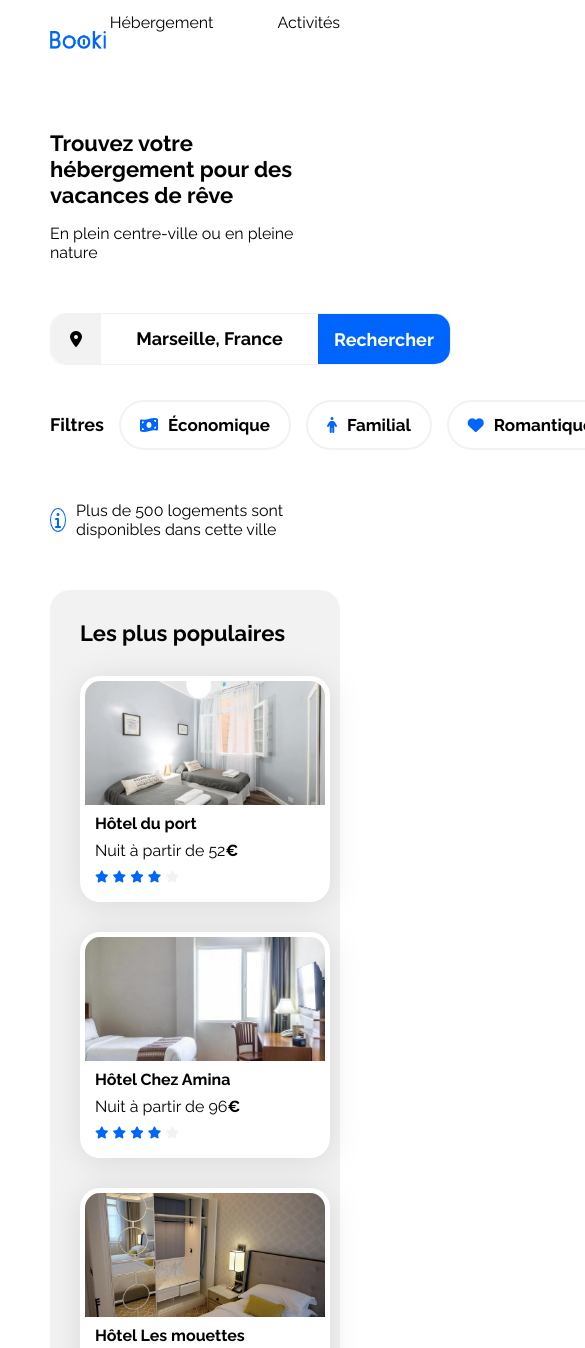
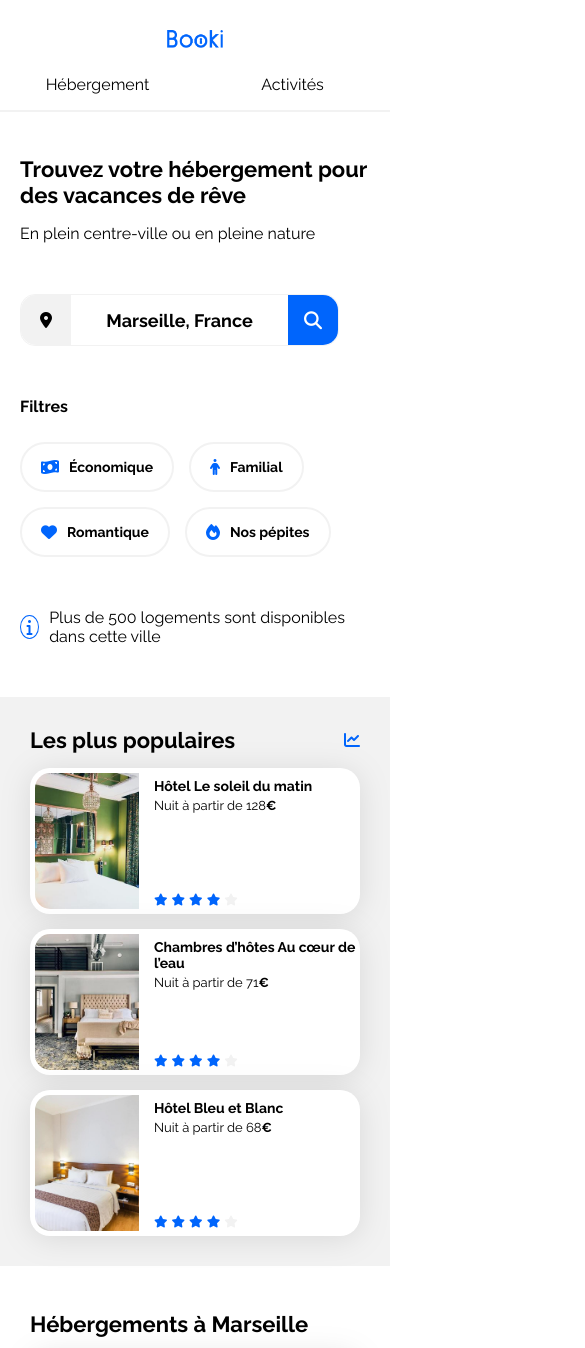
Before and after one commit to Nestradama/ocs-booki, a plain HTML site: page index.html in a window 390 px wide. Shown: the top 1348 px of the page, 585 px wide, since content can reach past the window. Drawn offline with Linux system fonts and the light colour scheme.

Commit message:
feat: added responsive design fix: "Filtres" in bold refactor: Cleanup of style.css

```diff
--- a/css/style.css
+++ b/css/style.css
@@ -1,21 +1,19 @@
-/****** General ***********/
-* {
-    font-family: 'Raleway', sans-serif;
-}
-html, body{
-    box-sizing: border-box;
-    padding: 0;
-    margin: 0;
-}
-
+/****** Variables ***********/
 :root {
     --main-color: #0065FC;
     --main-bg-color: #F2F2F2;
     --filter-bg-color: #DEEBFF;
 }
 
-.fa-solid {
-    color: var(--main-color);
+/****** General ***********/
+* {
+    font-family: 'Raleway', sans-serif;
+}
+
+html, body {
+    box-sizing: border-box;
+    padding: 0;
+    margin: 0;
 }
 
 body {
@@ -38,11 +36,30 @@ a {
     text-decoration: none;
 }
 
+main {
+    display: flex;
+    flex-direction: column;
+    gap: 35px;
+}
+
 .section-title {
     margin: 0;
     font-size: 22px;
 }
 
+.fa-solid {
+    color: var(--main-color);
+}
+
+.euro {
+    font-weight: 700;
+}
+
+.neutral-star {
+    color: var(--main-bg-color);
+}
+
+/****** Cards (Base) ***********/
 .card {
     background-color: white;
     border-radius: 20px;
@@ -58,34 +75,150 @@ a {
     font-size: 16px;
 }
 
-.euro {
-    font-weight: 700;
+/****** Header & Nav ***********/
+header {
+    display: flex;
+    justify-content: space-between;
+    align-items: center;
+    height: 5rem;
 }
 
-.neutral-star {
-    color: var(--main-bg-color)
+#header_booki_logo {
+    height: 1.1rem;
+    width: auto;
 }
 
-#info_group{
+nav {
+    display: flex;
+    align-items: center;
+    gap: 4rem;
+    align-self: start;
+    height: clamp(20px, 2rem, 35px);
+}
+
+nav a {
+    height: 100%;
+    align-content: end;
+}
+
+nav a:hover {
+    cursor: pointer;
+    color: var(--main-color);
+    border-top: 4px var(--main-color) solid;
+}
+
+/****** Search Bar & Info Group ***********/
+#info_group {
     display: flex;
     flex-direction: column;
     gap: 35px;
 }
 
-#headline h1{
+#headline h1 {
     font-size: 22px;
 }
-#headline p{
+
+#headline p {
     font-size: 16px;
     font-weight: 400;
 }
 
-main{
+#search_bar {
     display: flex;
-    flex-direction: column;
-    gap: 35px;
+    flex-direction: row;
+    border-radius: 15px;
+    height: 3.125rem;
+    border: 1px solid var(--main-bg-color);
+    width: fit-content;
 }
-/****** Hebergements And Populaires ***********/
+
+#search_bar * {
+    border: none;
+    align-content: center;
+    text-align: center;
+}
+
+#search_bar #icon_search_pin {
+    background: var(--main-bg-color);
+    border-radius: 15px 0 0 15px;
+    width: 3.125rem;
+    color: black;
+}
+
+#search_bar input, #search_bar input::placeholder {
+    font-weight: 700;
+    font-size: 18px;
+    color: black;
+}
+
+#search_bar button {
+    background: var(--main-color);
+    border-radius: 0 15px 15px 0;
+    font-size: 18px;
+    font-weight: 700;
+    color: white;
+    padding: 15px 16px;
+}
+
+#logo_rechercher {
+    display: none;
+}
+
+/****** Filters & Info Bar ***********/
+#filters, #filter_group {
+    display: flex;
+    flex-direction: row;
+    gap: 15px;
+    align-items: center;
+}
+
+#filters > p {
+    font-weight: 700;
+}
+
+.filter {
+    display: flex;
+    flex-direction: row;
+    gap: 10px;
+    padding: 4px 19px;
+    align-items: center;
+    border-radius: 25px;
+    border: 2px solid var(--main-bg-color);
+    box-sizing: border-box;
+    height: 50px;
+}
+
+.filter:hover {
+    cursor: pointer;
+    background-color: var(--filter-bg-color);
+}
+
+.filter p {
+    font-weight: 900;
+    font-size: 1.063rem;
+    margin: 0;
+}
+
+#infobar {
+    display: flex;
+    flex-direction: row;
+    gap: 10px;
+    align-items: center;
+    height: fit-content;
+}
+
+#infobar #icon_information {
+    box-sizing: border-box;
+    display: flex;
+    border: 1px solid var(--main-color);
+    border-radius: 50%;
+    align-items: center;
+    justify-content: center;
+    width: 24px;
+    height: 24px;
+}
+
+/****** Hebergements And Populaires Container ***********/
 .hebergements-and-populaires {
     display: flex;
     justify-content: space-between;
@@ -101,11 +234,63 @@ main{
 /****** Hebergements ***********/
 .hebergements {
     width: 65%;
+    display: flex;
+    flex-direction: column;
+    gap: 30px;
+}
+
+#hebergements > a {
+    text-decoration: none;
+    font-size: 18px;
+    font-weight: 700;
+}
+
+#hebergements_cards {
+    display: flex;
+    flex-direction: row;
+    flex-wrap: wrap;
+    gap: 30px;
+    justify-content: center;
+}
+
+#hebergements_cards .card {
+    display: flex;
+    flex-direction: column;
+    width: 250px;
+    border-radius: 20px;
+    padding: 0 0 15px 0;
+    gap: 4px;
+    box-sizing: border-box;
+}
+
+#hebergements_cards img {
+    height: 124px;
+    width: 100%;
+    border-radius: 20px 20px 0 0;
+    border: 5px solid transparent;
+    box-sizing: border-box;
+}
+
+#hebergements_cards .card-content {
+    padding: 0 15px;
+}
+
+#hebergements_cards .card-content, #hebergements_cards .card-txt {
+    display: flex;
+    flex-direction: column;
+    gap: 8px;
+}
+
+#hebergements_cards .card-content * {
+    margin: 0;
 }
 
 /****** Populaires ***********/
 .populaires {
     width: 32%;
+    display: flex;
+    flex-direction: column;
+    gap: 30px;
 }
 
 .populaires-title {
@@ -116,7 +301,6 @@ main{
 
 .populaires-cards .card {
     display: flex;
-    margin-top: 33px;
 }
 
 .populaires-cards img {
@@ -148,58 +332,69 @@ main{
     margin-bottom: 5px;
 }
 
-
-
-/*Header & Footer*/
-header{
+.populaires-cards{
     display: flex;
-    justify-content: space-between;
-    align-items: center;
-    height: 5rem;
-}
-#header_booki_logo{
-    height: 50%;
-    width: auto;
+    flex-direction: column;
+    gap: 30px;
 }
 
-nav{
+/****** Activités ***********/
+#activites {
     display: flex;
-    align-items: center;
-    gap: 4rem;
-    align-self: start;
-    height: clamp(20px,2rem,35px);
+    flex-direction: column;
+    gap: 30px;
+    padding: 30px;
 }
 
-#header_booki_logo{
-    height: 1.1rem;
-    width: auto;
+#activites_cards {
+    display: flex;
+    flex-direction: row;
+    width: 100%;
+    gap: 30px;
 }
 
-nav a{
-    height: 100%;
-    align-content: end;
+.activity_card {
+    flex: 1;
 }
 
-nav a:hover{
-    cursor: pointer;
-    color:#0065FC;
-    border-top: 4px #0065FC solid;
+.activity_card a {
+    display: block;
+    height: 100%;
 }
 
+#activites_cards .card {
+    padding: 0;
+    height: 100%;
+    display: flex;
+    flex-direction: column;
+}
 
-footer{
+#activites_cards img {
+    height: 380px;
+    width: 100%;
+    object-fit: cover;
+    border-radius: 20px 20px 0 0;
+}
+
+#activites_cards .card-title {
+    padding: 20px 19px;
+    margin: 0;
+}
+
+/****** Footer ***********/
+footer {
     display: flex;
     flex-direction: row;
-    background-color: #F2F2F2;
+    background-color: var(--main-bg-color);
 }
 
-footer > div{
+footer > div {
     display: flex;
     flex-direction: column;
     flex-grow: 1;
 }
 
-.footer_category{
+.footer_category {
     padding: 20px;
     gap: 15px;
 }
@@ -214,191 +409,40 @@ footer > div{
     cursor: pointer;
 }
 
-/*Search bar, filters, infobar*/
-#search_bar {
-    display: flex;
-    flex-direction: row;
-    border-radius: 15px;
-    height: 3.125rem;
-    border: 1px solid #F2F2F2;
-    width: fit-content;
-}
+/****** Media queries ***********/
 
-#search_bar *{
-    border:none;
-    align-content: center;
-    text-align: center;
-}
-
-#search_bar #icon_search_pin{
-    background: #F2F2F2;
-    border-radius: 15px 0 0 15px;
-    width: 3.125rem;
-    color: black;
-}
-
-#search_bar button{
-    background: #0065FC;
-    border-radius: 0 15px 15px 0;
-    font-size: 18px;
-    font-weight: 700;
-    color: white;
-    padding: 15px 16px 15px 16px;
-}
-
-#search_bar input, #search_bar input::placeholder {
-    font-weight: 700;
-    font-size: 18px;
-    color: black;
-}
-
-#filters{
-    display: flex;
-    flex-direction: row;
-    gap: 15px;
-    align-items: center;
-    height: 50px;
-}
-
-#filters p{
-    font-weight: 900;
-    font-size: 1.063rem;
-}
-
-#filters > p {
-    font-size: 1.125rem;
-}
-
-.filter{
-    display: flex;
-    flex-direction: row;
-    gap: 10px;
-    padding: 4px 19px 4px 19px;
-    align-items: center;
-    border-radius: 25px;
-    border: 2px solid #F2F2F2;
-    box-sizing: border-box;
-    height: 100%;
-}
-.filter:hover{
-    cursor: pointer;
-    background-color: #DEEBFF;
-}
-
-#infobar{
-    display: flex;
-    flex-direction: row;
-    gap: 10px;
-    align-items: center;
-}
-#infobar #icon_information {
-    box-sizing: border-box;
-    display: flex;
-    border: 1px solid #0065FC;
-    border-radius: 50%;
-    align-items: center;
-    justify-content: center;
-    width: 24px;
-    height: 24px;
-}
-
-/*Contenu "Hebergements"*/
-#hebergements_cards{
-    display: flex;
-    flex-direction: row;
-    flex-wrap: wrap;
-    gap: 30px;
-}
-
-#hebergements_cards .card-content *{
-    margin: 0;
-}
-
-#hebergements{
-    display: flex;
-    flex-direction: column;
-    gap: 30px;
-}
-
-#hebergements > a {
-    text-decoration: none;
-    font-size: 18px;
-    font-weight: 700;
-}
-
-#hebergements_cards img{
-    height: 124px;
-    border-radius: 20px 20px 0 0;
-    border: 5px solid transparent;
-}
-
-#hebergements_cards .card{
-    display: flex;
-    flex-direction: column;
-    width: 250px;
-    border-radius: 20px;
-    padding: 0 0 15px 0;
-    gap: 4px;
-    box-sizing: border-box;
-}
-
-#hebergements_cards .card-content{
-
-    padding: 0 15px 0 15px;
-}
-
-#hebergements_cards .card-content, #hebergements_cards .card-txt{
-    display: flex;
-    flex-direction: column;
-    gap: 8px;
-}
-
-
-/*Section activités*/
-
-#activites{
-    display: flex;
-    flex-direction: column;
-    gap: 30px;
-    padding: 30px;
-}
-
-#activites_cards{
-    display: flex;
-    flex-direction: row;
-    width: 297px;
-    height: 439px;
-    border-radius: 20px;
-    gap: 30px;
-}
-
-#activites_cards .card{
-    padding: 0;
-}
-
-
-#activites_cards .card-title{
-    padding: 20px 19px 20px 19px;
-    margin: 0;
-}
-
-#activites_cards img{
-    height: 380px;
-    width: 297px;
-    border-radius: 20px 20px 0 0;
-}
-
-/* Le code ci-dessous correspond à la version responsive uniquement */
-
-/****** Media queries ***********/
 /* Medium devices (tablets, less/equal than 1024px) */
 @media (max-width: 1024px) {
+    #filters {
+        height: auto;
+        flex-direction: column;
+        align-items: flex-start;
+        gap: 10px;
+    }
+
+    #filter_group {
+        display: grid;
+        grid-template-columns: auto auto;
+    }
+
+    .filter {
+        width: fit-content;
+    }
+
+    .filter p {
+        font-size: 14px !important;
+    }
+
     .hebergements-and-populaires {
         flex-direction: column;
     }
 
     .hebergements {
         width: 100%;
+    }
+
+    #hebergements_cards {
+        justify-content: center;
     }
 
     .populaires {
@@ -423,9 +467,145 @@ footer > div{
     .populaires-cards .card-subtitle {
         font-size: 13px;
     }
+
+    #activites {
+        width: 100%;
+        box-sizing: border-box;
+    }
+
+    #activites_cards img {
+        height: 200px;
+    }
 }
 
 /* Small devices (phones, less than 768px) */
 @media (max-width: 767.98px) {
-    /* ... */
+    .main-container {
+        padding: 0;
+        gap: 30px;
+    }
+
+    header {
+        flex-direction: column;
+        height: auto;
+    }
+
+    #header_booki_logo {
+        padding: 30px;
+    }
+
+    nav {
+        width: 100%;
+        gap: unset;
+        justify-content: space-around;
+        border-bottom: 2px solid var(--main-bg-color);
+    }
+
+    nav > a {
+        height: 36px;
+        width: 100%;
+        align-content: start;
+        border-bottom: 2px solid transparent;
+        text-align: center;
+    }
+
+    nav a:hover {
+        border-top: none;
+        cursor: pointer;
+        color: var(--main-color);
+        border-bottom: 4px var(--main-color) solid;
+    }
+
+    #info_group {
+        padding: 0 20px;
+    }
+
+    #logo_rechercher {
+        display: unset;
+        color: white;
+    }
+
+    #search_button > span {
+        display: none;
+    }
+
+    #filter_group {
+        flex-wrap: wrap;
+        display: flex;
+    }
+
+    .filter {
+        height: 50px;
+    }
+
+    .hebergements-and-populaires {
+        flex-direction: column-reverse;
+        gap: 15px;
+    }
+
+    .hebergements-and-populaires section {
+        border-radius: unset;
+    }
+
+    .hebergements {
+        background-color: unset !important;
+        padding: 20px;
+    }
+
+    .populaires {
+        margin: 0;
+    }
+
+    .hebergements, .populaires {
+        display: flex;
+        flex-direction: column;
+        gap: 15px;
+    }
+
+    #hebergements a {
+        width: 100%;
+    }
+
+    .card {
+        width: unset !important;
+    }
+
+    .populaires-cards {
+        flex-direction: column;
+        gap: 15px;
+    }
+
+    .populaires-cards img {
+        height: 100%;
+        width: 33%;
+        border-width: 5px 0 5px 5px;
+        border-style: solid;
+        border-color: transparent;
+        box-sizing: border-box;
+    }
+
+    .populaires-cards .card, .populaires-cards a {
+        width: 100%;
+        height: 146px;
+        padding: 0;
+    }
+
+    #activites_cards {
+        flex-direction: column;
+        height: auto;
+    }
+
+    #activites_cards a {
+        width: 100%;
+        height: auto;
+    }
+
+    #activites_cards img {
+        width: 100%;
+        height: 200px;
+    }
+
+    footer {
+        flex-direction: column;
+    }
 }
--- a/index.html
+++ b/index.html
@@ -34,10 +34,14 @@
                     <label>
                         <input placeholder="Marseille, France">
                     </label>
-                    <button>Rechercher</button>
+                    <button id="search_button">
+                        <span class="btn-text">Rechercher</span>
+                        <i id="logo_rechercher" class="fa-solid fa-magnifying-glass btn-icon"></i>
+                    </button>
                 </div>
                 <div id="filters">
                     <p>Filtres</p>
+                    <div id="filter_group">
                         <div class="filter">
                             <i class="fa-solid fa-money-bill-wave"></i>
                             <p>Économique</p>
@@ -55,6 +59,7 @@
                             <p>Nos pépites</p>
                         </div>
                     </div>
+                </div>
                 <div id="infobar">
                     <div id="icon_information">
                         <i class="fa-solid fa-info"></i>
@@ -65,7 +70,7 @@
 
             <div class="hebergements-and-populaires">
                 <section id="hebergements" class="hebergements">
-                    <h2 class="section-title">Les plus populaires</h2>
+                    <h2 class="section-title">Hébergements à Marseille</h2>
                     <div id="hebergements_cards">
                         <a href="#">
                             <article class="card">
```
Lines whose indentation alone changed are shown as unchanged.
